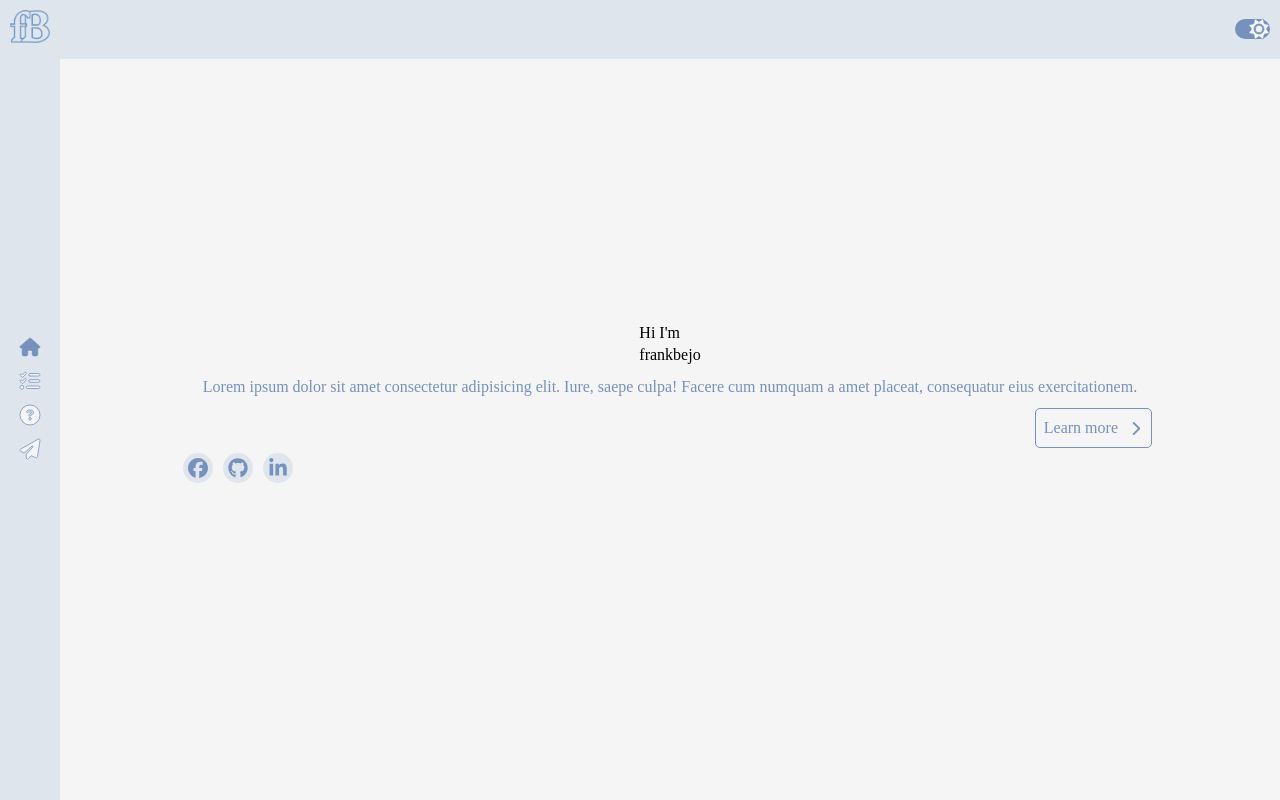
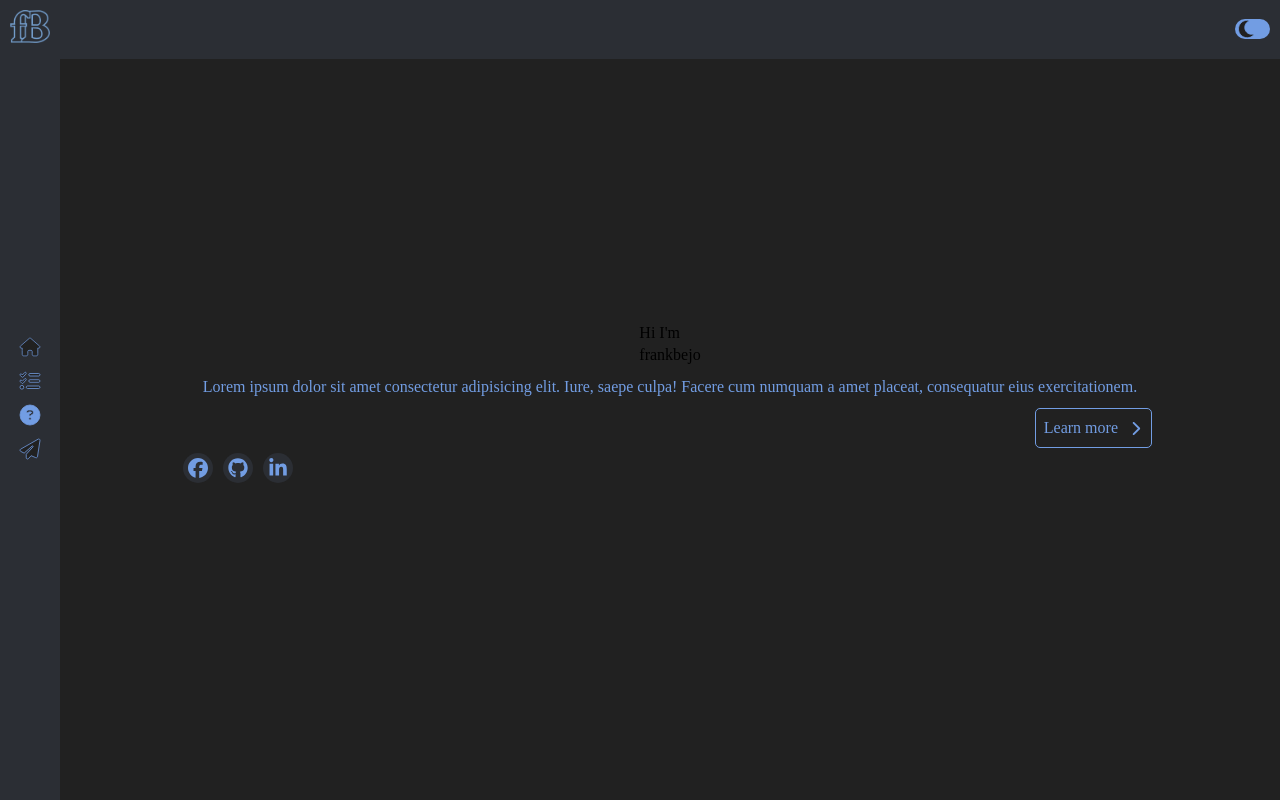
Before and after one commit to frankbejo/frankbejo-portfolio, a React (Create React App) app: page /about in a window 1280 px wide. Built offline with nearby package versions, Linux system fonts and the light colour scheme; a web font is replaced by a local one.

Commit message:
new commit

```diff
--- a/src/Theme.js
+++ b/src/Theme.js
@@ -14,14 +14,14 @@
     `
 
 export const lightmode = {
-    fontColor: "#7691BC",
+    fontColor: "#4B72AF",
     backgroundColor: "#F5F5F5",
     navColor: "#DFE5EC",
     componentColor: "#4B72AF"
 }
 
 export const darkmode = {
-    fontColor: "#7691BC",
+    fontColor: "#729DE3",
     backgroundColor: "#212121",
     navColor: "#2B2E34",
     componentColor: "#729DE3"
@@ -72,7 +72,7 @@
     height: auto;
 }
 
-.menu-list li.active svg path{
+.menu-list li a.active svg path{
     fill: ${(props) => props.theme.fontColor};
 }
 
@@ -199,12 +199,26 @@
 
     .projects{
         display: flex;
-        gap: 10px;
+        gap: 40px;
         flex-direction: column;
         justify-content: center;
+        align-items: center;
         padding-left: 60px;
         padding-top: 120px;
         width: 100%;
+    }
+
+    .title-page{
+        width: 70%;
+        color: ${(props) => props.theme.fontColor};
+    }
+
+    .title-page .little-text{
+        margin-left: -5px;
+    }
+
+    .title-page .big-text{
+        font-size: 48px;
     }
 
     .project-container{
@@ -214,26 +228,28 @@
 
     .project-list{
         display: grid;
-        grid-template-columns: repeat(1, 80%);
-        grid-gap: 20px;
+        grid-template-columns: repeat(1, 1000px);
+        grid-gap: 30px;
         list-style: none;
         justify-content: center;
     }
 
     .project-list li{
         display: flex;
+        gap: 20px;
         justify-content: center;
     }
 
     .image-container{
-        width: 1000px;
-        height: 500px;
+        width: 600px;
+        height: 300px;
         background-color: ${(props) => props.theme.navColor};
         border: 1px solid ${(props) => props.theme.fontColor};
     }
 
     .item-right{
         display: flex;
+        flex-direction: column;
         justify-content: space-between;
     }
 
@@ -245,10 +261,31 @@
 
     .project-tittle{
         display: flex;
+        gap: 10px;
+        flex-direction: column;
         color: ${(props) => props.theme.fontColor};
+    }
+
+    .project-tittle p{
+        text-align: justify;
     }
 
     .project-tittle span{
         font-weight: bold;
     }
+
+    .project-tittle p{
+        font-weight: 300;
+    }
+
+    .bottom-links{
+        display: flex;
+        gap: 20px;
+        color: ${(props) => props.theme.fontColor};
+    }
+
+    .bottom-links div{
+        padding: 5px;
+        border: 1px solid ${(props) => props.theme.componentColor};
+    }
 `
--- a/src/components/Item.js
+++ b/src/components/Item.js
@@ -1,10 +1,9 @@
 import pic from '../images/projects-view/jandf-clothing-products-tablet.JPG'
 
-const Item = (projects) => {
+const Item = (projects, index) => {
     const {projectname, image, desc} = projects;
-    console.log(pic)
     return(
-        <li>
+        <li >
             <div className="image-container">
                 <img src={image.desktop_view} alt="adawdawd" />
             </div>
--- a/src/components/Navbar.js
+++ b/src/components/Navbar.js
@@ -11,28 +11,11 @@
     const [theme, settheme] = useState(null)
     const [togglemenu, settogglemenu] = useState(false)
 
-    const CheckTheme = () => {
-        if(localStorage.getItem("theme") === null){
-            localStorage.setItem("theme", theme)
-        }
-
-        else{
-            settheme(localStorage.getItem("theme"))
-            console.log("wqeqwasdq")
-        }
-
-    }
-
     const SetTheme = () => {
         settheme(!theme)
         localStorage.setItem("theme",theme)
         console.log(theme)
     }
-
-    useEffect(() => {
-        CheckTheme()
-    }, [])
-
 
     console.log(localStorage.getItem("theme"))
 
@@ -54,19 +37,25 @@
                 </div>
                 <div className="side-nav">
                     <ul className="menu-list">
-                        <li className="active">
-                            <NavLink to="projects">
+                        <li>
+                            <NavLink to="/" className={({isActive}) => {return isActive ? "active":""}}>
                                 <FontAwesomeIcon icon={faHome} />
                             </NavLink>
                         </li>
                         <li>
-                            <FontAwesomeIcon icon={faListCheck} />
+                            <NavLink to="projects" className={({isActive}) => {return isActive ? "active":""}}>
+                                <FontAwesomeIcon icon={faListCheck} />
+                            </NavLink>
                         </li>
                         <li>
-                            <FontAwesomeIcon icon={faCircleQuestion} />
+                            <NavLink to="about" className={({isActive}) => {return isActive ? "active":""}}>
+                                <FontAwesomeIcon icon={faCircleQuestion} />
+                            </NavLink>
                         </li>
                         <li>
-                            <FontAwesomeIcon icon={faPaperPlane} />
+                            <NavLink to="contacts" className={({isActive}) => {return isActive ? "active":""}}>
+                                <FontAwesomeIcon icon={faPaperPlane} />
+                            </NavLink>
                         </li>
                     </ul>
                 </div>
--- a/src/pages/Home.js
+++ b/src/pages/Home.js
@@ -33,6 +33,10 @@
                 <div className="socials">
                     <motion.ul
                     className="social-list"
+
+                    initial={{opacity: 0}}
+                    animate={{opacity: 1}}
+                    exit={{opacity: 0}}
                     >
                         <li>
                             <FontAwesomeIcon icon={faFacebook} />
--- a/src/pages/Projects.js
+++ b/src/pages/Projects.js
@@ -46,9 +46,9 @@
             <motion.section
             className="projects"
 
-            initial={{marginRight: "100vw"}}
-            animate={{marginRight: "0vw"}}
-            exit={{marginLeft: "-100vw"}}
+            initial={{opacity: 0}}
+            animate={{opacity: 1}}
+            exit={{opacity: 0}}
             >
                 <div className="title-page">
                     <div className="little-text">
@@ -61,8 +61,8 @@
                 <div className="project-container">
                     <ul className="project-list">
                         {
-                            projects.map(item => {
-                                return <Item {...item}/>
+                            projects.map((item, index) => {
+                                return <Item {...item} index={index}/>
                             })
                         }
                     </ul>
```
Lines whose indentation alone changed are shown as unchanged.
